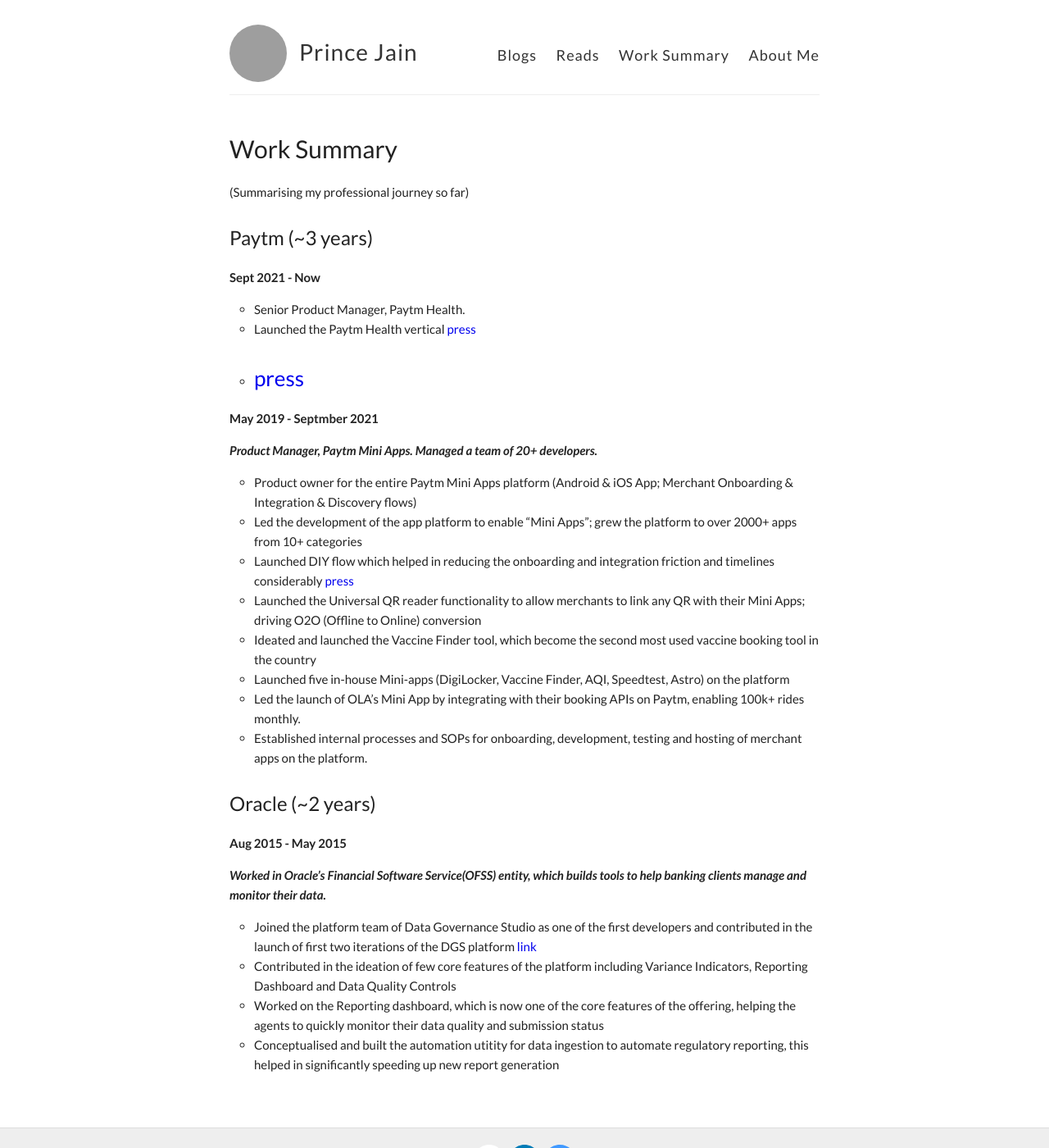
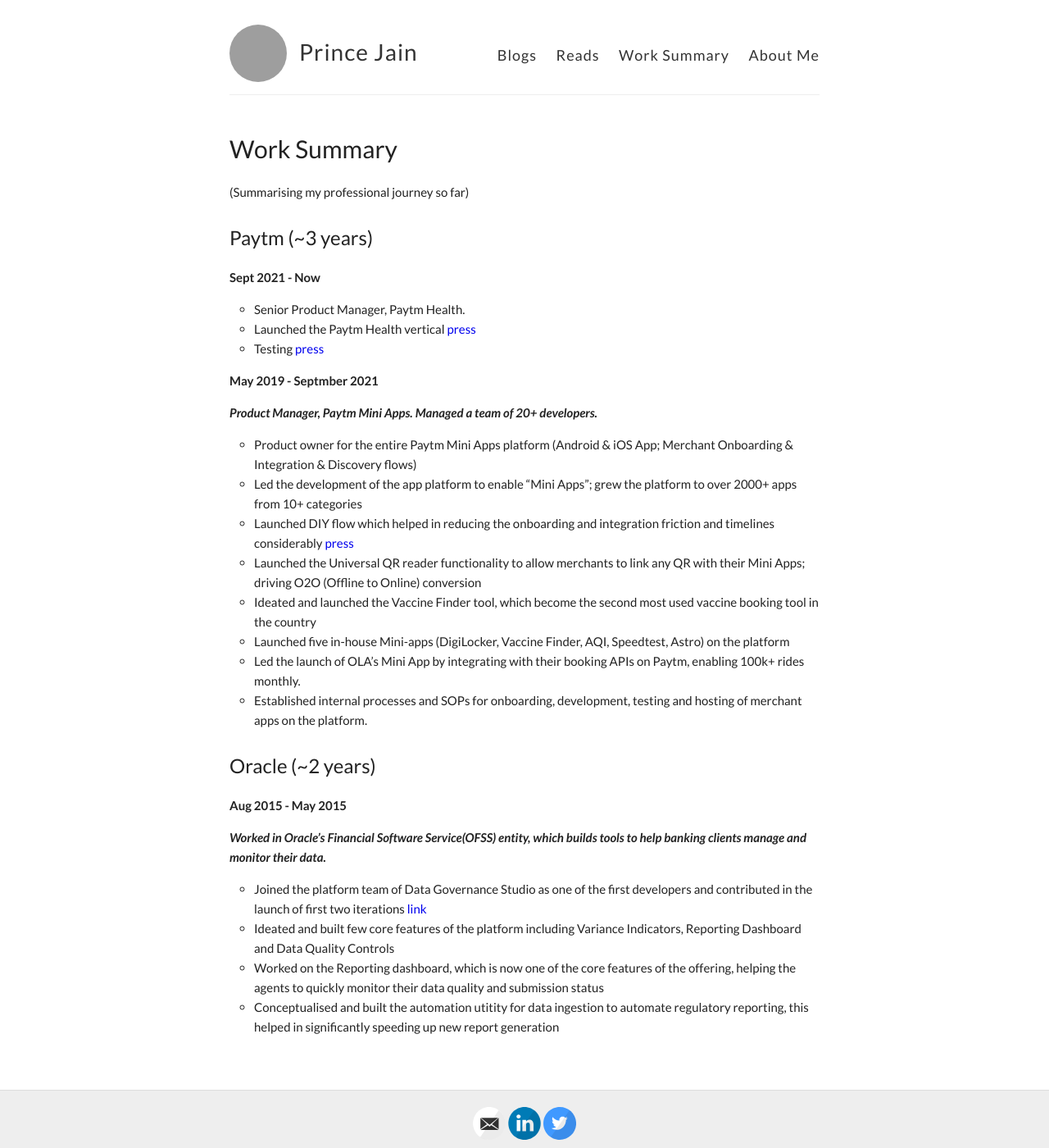
Before and after one commit to product-noob/product-noob.github.io, a Jekyll site: the page built from worksummary.md, in a window 1280 px wide and 1400 px high. Shown: the whole window at 82% size. Built offline with Jekyll 4.4.1, drawn with Linux system fonts in a browser that asks for light colours; grey boxes are pictures that could not be loaded.

Commit message:
Update worksummary.md

```diff
--- a/worksummary.md
+++ b/worksummary.md
@@ -10,8 +10,8 @@ permalink: /worksummary/
 **Sept 2021 - Now**
 - Senior Product Manager, Paytm Health.
 - Launched the Paytm Health vertical  [press](https://twitter.com/Paytm/status/1479712862746517506)
-- [press](https://www.livemint.com/technology/paytm-users-can-now-create-their-health-id-know-its-benefits-11640596211499.html)
-  -
+- Testing [press](https://www.livemint.com/technology/paytm-users-can-now-create-their-health-id-know-its-benefits-11640596211499.html)
+
 
 **May 2019 - Septmber 2021**
 
@@ -32,7 +32,7 @@ permalink: /worksummary/
 **Aug 2015 - May 2015**
 
 *Worked in Oracle’s Financial Software Service(OFSS) entity, which builds tools to help banking clients manage and monitor their data.*
-  - Joined the platform team of Data Governance Studio as one of the first developers and contributed in the launch of first two iterations of the DGS platform [link](https://www.oracle.com/a/ocom/docs/industries/financial-services/ds-ofs-dgrr-3714726.pdf)
-  - Contributed in the ideation of few core features of the platform including Variance Indicators, Reporting Dashboard and Data Quality Controls
+  - Joined the platform team of Data Governance Studio as one of the first developers and contributed in the launch of first two iterations [link](https://www.oracle.com/a/ocom/docs/industries/financial-services/ds-ofs-dgrr-3714726.pdf)
+  - Ideated and built few core features of the platform including Variance Indicators, Reporting Dashboard and Data Quality Controls
   - Worked on the Reporting dashboard, which is now one of the core features of the offering, helping the agents to quickly monitor their data quality and submission status
   - Conceptualised and built the automation utitity for data ingestion to automate regulatory reporting, this helped in significantly speeding up new report generation
```
